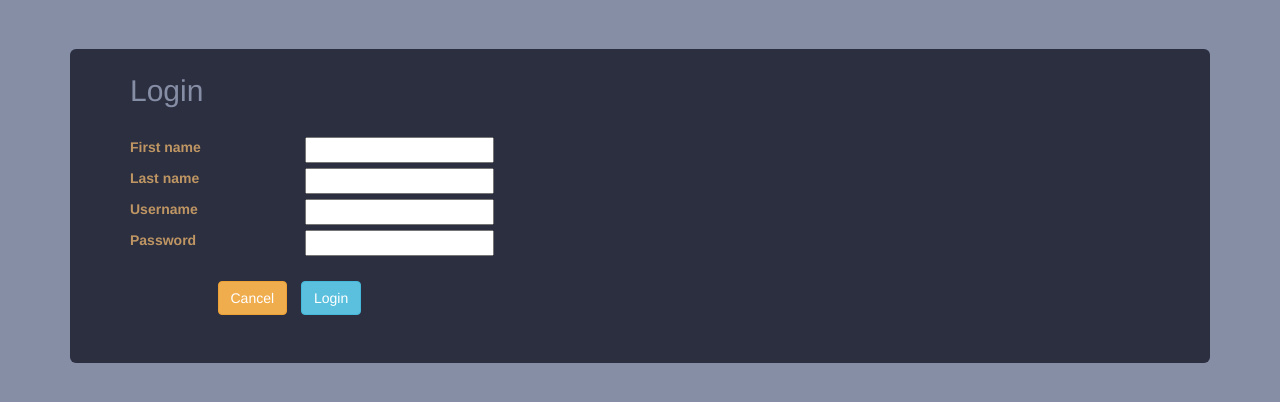
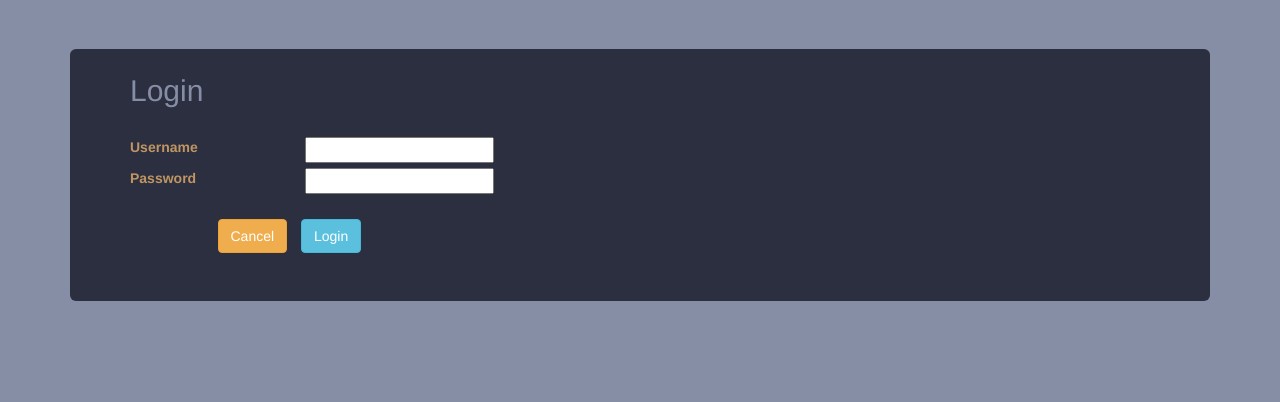
Before and after one commit to fstakem/personable, a Flask app: template personable/api/version_0_0_1/templates/login.html in a window 1280 px wide. Shown: the part 51-453 px from the top of the page. Run offline with Flask 2, Linux system fonts and the light colour scheme; the template is opened without the code that fills it, so the values that code supplies are empty, except form fields; tables that the repository leaves empty hold one stand-in row (values such as "Sample post"); form fields are guessed from the names that the template uses; parts of the project's set-up code (start-up, migrations or seed data) failed here and were passed over; some libraries are stand-ins or nearby versions.

Commit message:
Change forms

```diff
--- a/personable/api/version_0_0_1/forms/login_form.py
+++ b/personable/api/version_0_0_1/forms/login_form.py
@@ -1,11 +1,9 @@
 from flask_wtf import FlaskForm
-from wtforms import StringField
+from wtforms import StringField, PasswordField
 from wtforms.validators import DataRequired
 
 
 class LoginForm(FlaskForm):
 
-    first_name = StringField('First name', validators=[DataRequired()])
-    last_name = StringField('Last name', validators=[DataRequired()])
     username = StringField('Username', validators=[DataRequired()])
-    password = StringField('Password', validators=[DataRequired()])
+    password = PasswordField('Password', validators=[DataRequired()])
--- a/personable/api/version_0_0_1/forms/register_form.py
+++ b/personable/api/version_0_0_1/forms/register_form.py
@@ -1,5 +1,5 @@
 from flask_wtf import FlaskForm
-from wtforms import StringField
+from wtforms import StringField, PasswordField
 from wtforms.validators import DataRequired
 from wtforms.validators import ValidationError
 
@@ -9,8 +9,8 @@ class RegisterForm(FlaskForm):
     first_name = StringField('First name', validators=[DataRequired()])
     last_name = StringField('Last name', validators=[DataRequired()])
     username = StringField('Username', validators=[DataRequired()])
-    password_1 = StringField('Password', validators=[DataRequired()])
-    password_2 = StringField('Repeat Password', validators=[DataRequired()])
+    password_1 = PasswordField('Password', validators=[DataRequired()])
+    password_2 = PasswordField('Repeat Password', validators=[DataRequired()])
 
     def is_42(form, field):
         if field.data != 42:
--- a/personable/api/version_0_0_1/templates/login.html
+++ b/personable/api/version_0_0_1/templates/login.html
@@ -42,34 +42,6 @@
 
         <form method="POST" action="/login">
           {{ form.csrf_token }}
-
-          <div class="row" style="margin-bottom: 5px">
-              <div class="col-md-2" style="color:#BF9663">{{ form.first_name.label }}</div>
-              <div class="col-md-3">{{ form.first_name(size=20) }}</div>
-              <div class="col-md-3" style="margin-left: -120px">
-                {% if form.first_name.errors %}
-                    <ul style="margin-bottom: 5px">
-                      {% for error in form.first_name.errors %}
-                      <li style="color:red;list-style-type: none;">{{ error }}</li>
-                      {% endfor %}
-                    </ul>
-                {% endif %}
-              </div>
-          </div>
-
-          <div class="row" style="margin-bottom: 5px">
-              <div class="col-md-2" style="color:#BF9663">{{ form.last_name.label }}</div>
-              <div class="col-md-3">{{ form.last_name(size=20) }}</div>
-              <div class="col-md-3" style="margin-left: -120px">
-                {% if form.last_name.errors %}
-                    <ul style="margin-bottom: 5px">
-                      {% for error in form.last_name.errors %}
-                      <li style="color:red;list-style-type: none;">{{ error }}</li>
-                      {% endfor %}
-                    </ul>
-                {% endif %}
-              </div>
-          </div>
 
           <div class="row" style="margin-bottom: 5px">
               <div class="col-md-2" style="color:#BF9663">{{ form.username.label }}</div>
```
Also changed, not shown: personable/api/version_0_0_1/controllers/main.py (+24 -7 lines), personable/db/models/person.py (+7 -0 lines).
